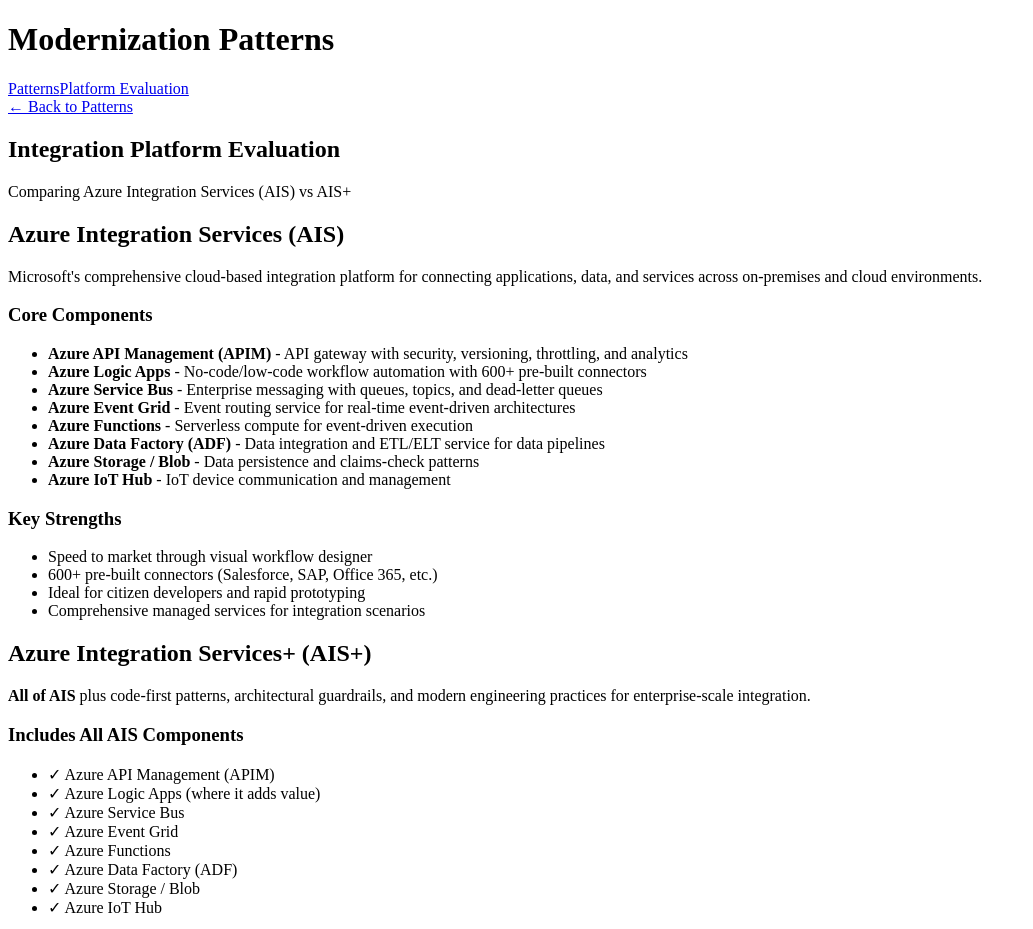
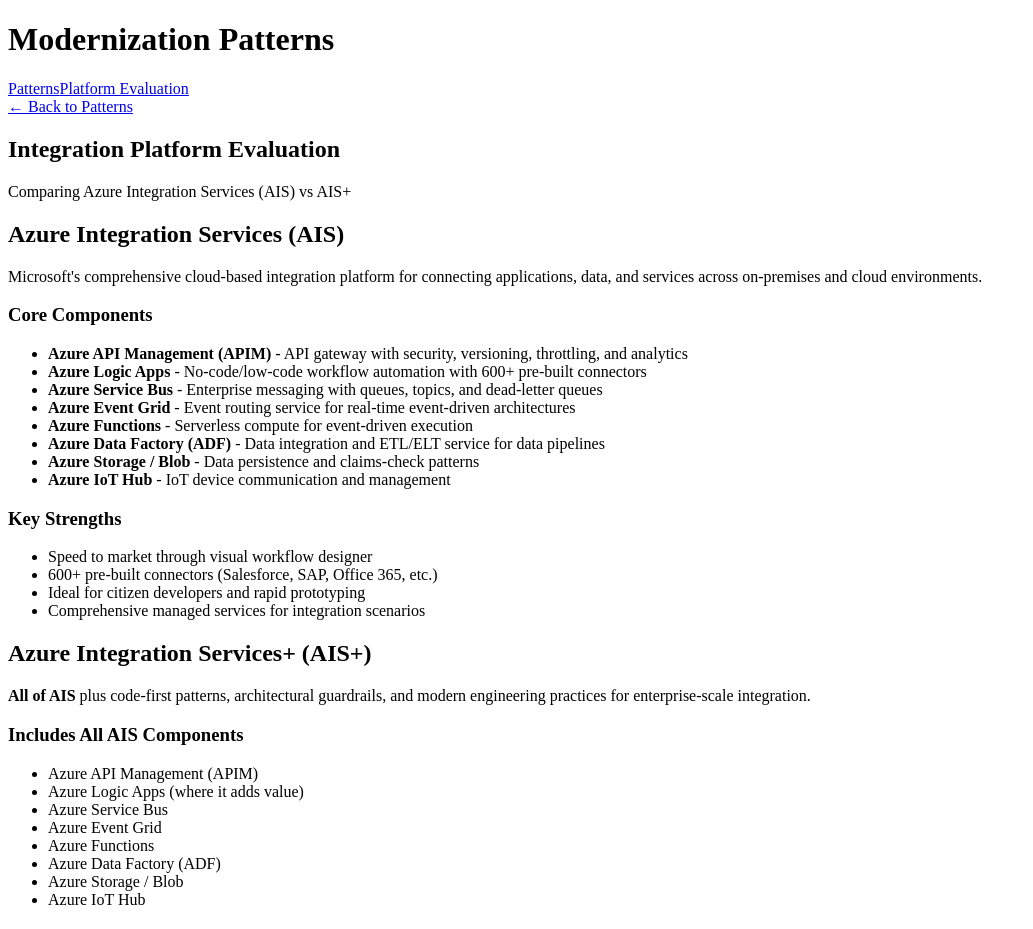
Before and after one commit to AIS-Commercial-Business-Unit/RiskInsure, a React (Vite) app in the folder platform/modernizationpatterns/: page /evaluation in a window 1280 px wide. Shown: the top 929 px of the page, without its empty margins (0-1033 px from the left). Built offline with nearby package versions, Linux system fonts and the light colour scheme; the HTML template or start-up script is replaced by a standard one.

Commit message:
removed check marks

```diff
--- a/platform/modernizationpatterns/src/routes/Evaluation.jsx
+++ b/platform/modernizationpatterns/src/routes/Evaluation.jsx
@@ -230,14 +230,14 @@ export default function Evaluation() {
             <div className="features-list">
               <h3>Includes All AIS Components</h3>
               <ul className="inherited-features">
-                <li>✓ Azure API Management (APIM)</li>
-                <li>✓ Azure Logic Apps (where it adds value)</li>
-                <li>✓ Azure Service Bus</li>
-                <li>✓ Azure Event Grid</li>
-                <li>✓ Azure Functions</li>
-                <li>✓ Azure Data Factory (ADF)</li>
-                <li>✓ Azure Storage / Blob</li>
-                <li>✓ Azure IoT Hub</li>
+                <li>Azure API Management (APIM)</li>
+                <li>Azure Logic Apps (where it adds value)</li>
+                <li>Azure Service Bus</li>
+                <li>Azure Event Grid</li>
+                <li>Azure Functions</li>
+                <li>Azure Data Factory (ADF)</li>
+                <li>Azure Storage / Blob</li>
+                <li>Azure IoT Hub</li>
               </ul>
               <h3>Plus Additional Capabilities</h3>
               <ul className="additional-features">
```
